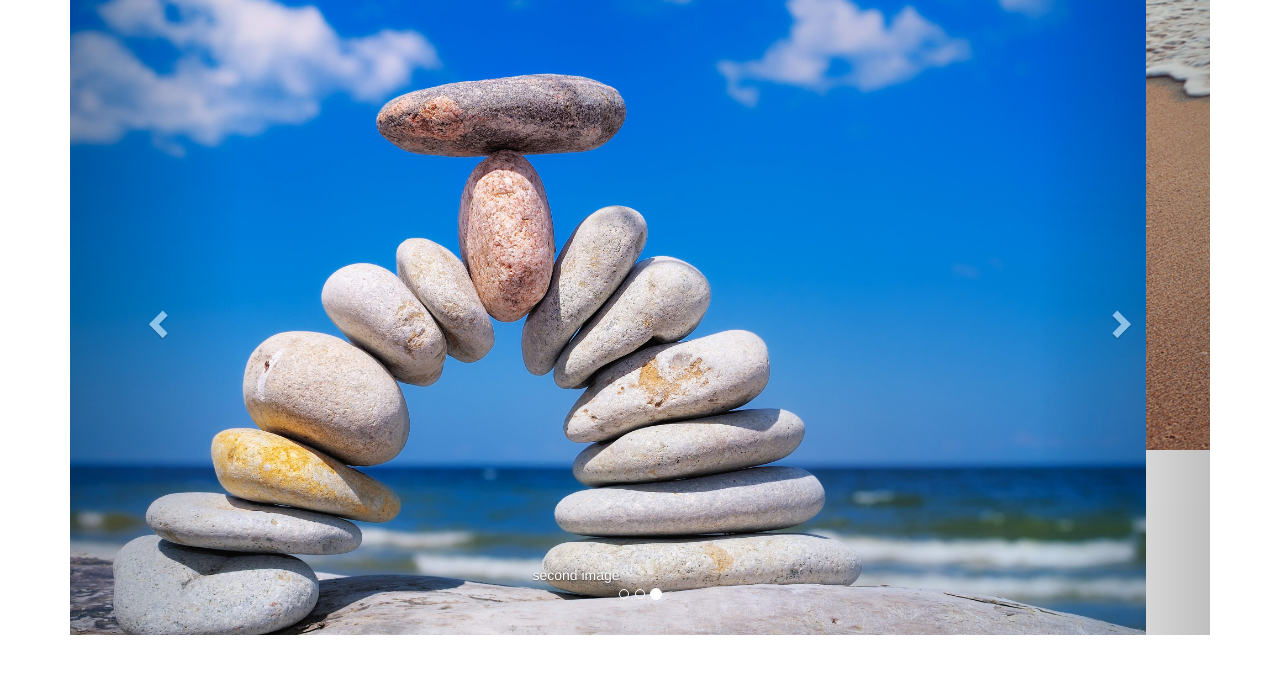
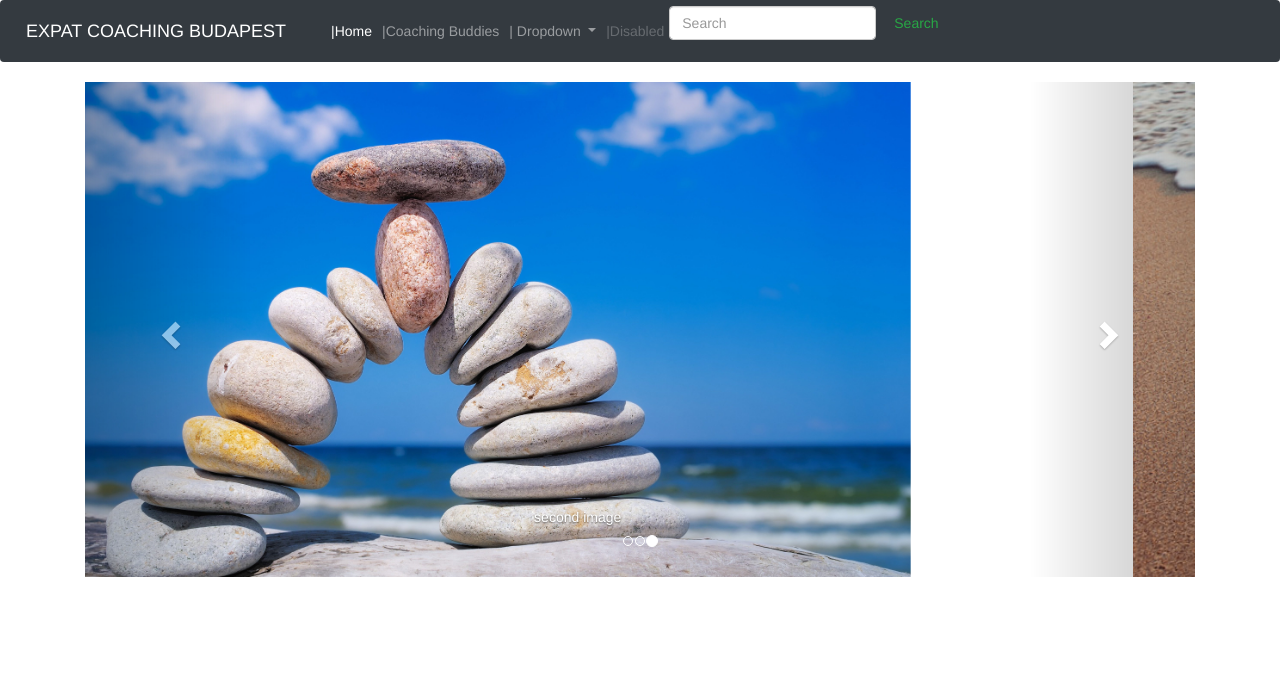
Before and after one commit to KMIHALY/expatcoachingbp.github.io, a plain HTML site: page index.html in a window 1280 px wide. Drawn offline with nearby package versions, Linux system fonts and the light colour scheme.

Commit message:
Former carousel is corrected and got back

```diff
--- a/index.html
+++ b/index.html
@@ -7,18 +7,18 @@
     <title>-=Expat Coaching BuDaPeST=-</title>
     <meta name="viewport" content="width=device-width, initial-scale=1 , shrink-to-fit=no">
     <!-- CSS bootstrap -->
-    <!-- <link rel="stylesheet" href="https://stackpath.bootstrapcdn.com/bootstrap/4.1.1/css/bootstrap.min.css" integrity="sha384-WskhaSGFgHYWDcbwN70/dfYBj47jz9qbsMId/iRN3ewGhXQFZCSftd1LZCfmhktB"
-        crossorigin="anonymous" /> -->
+    <link rel="stylesheet" href="https://stackpath.bootstrapcdn.com/bootstrap/4.1.1/css/bootstrap.min.css" integrity="sha384-WskhaSGFgHYWDcbwN70/dfYBj47jz9qbsMId/iRN3ewGhXQFZCSftd1LZCfmhktB"
+        crossorigin="anonymous" />
     <link rel="stylesheet" href="https://maxcdn.bootstrapcdn.com/bootstrap/3.3.7/css/bootstrap.min.css" integrity="sha384-BVYiiSIFeK1dGmJRAkycuHAHRg32OmUcww7on3RYdg4Va+PmSTsz/K68vbdEjh4u"
         crossorigin="anonymous">
-    <!-- <link rel="stylesheet" type="text/css" media="screen" href="style.css" /> -->
+    <link rel="stylesheet" type="text/css" media="screen" href="style.css" />
 
 </head>
 
 <body>
     <!-- navbar -->
-    <!--<nav class="navbar navbar-expand-lg navbar-dark bg-dark">
-        <a class="navbar-brand" href="#">BRANDNÉV</a>
+   <nav class="navbar navbar-expand-lg navbar-dark bg-dark">
+        <a class="navbar-brand" href="#">EXPAT COACHING BUDAPEST</a>
         <button class="navbar-toggler" type="button" data-toggle="collapse" data-target="#navbarSupportedContent" aria-controls="navbarSupportedContent"
             aria-expanded="false" aria-label="Toggle navigation">
             <span class="navbar-toggler-icon"></span>
@@ -32,7 +32,7 @@
                     </a>
                 </li>
                 <li class="nav-item">
-                    <a class="nav-link" href="#">About Us</a>
+                    <a class="nav-link" href="#">Coaching Buddies</a>
                 </li>
                 <li class="nav-item dropdown">
                     <a class="nav-link dropdown-toggle" href="#" id="navbarDropdown" role="button" data-toggle="dropdown" aria-haspopup="true"
@@ -55,7 +55,7 @@
                 <button class="btn btn-outline-success my-2 my-sm-0" type="submit">Search</button>
             </form>
         </div>
-    </nav> -->
+    </nav>
     <!-- Carousel image changer -->
     <div class="container">
         <div id="carousel-example-generic" class="carousel slide" data-ride="carousel">
```
